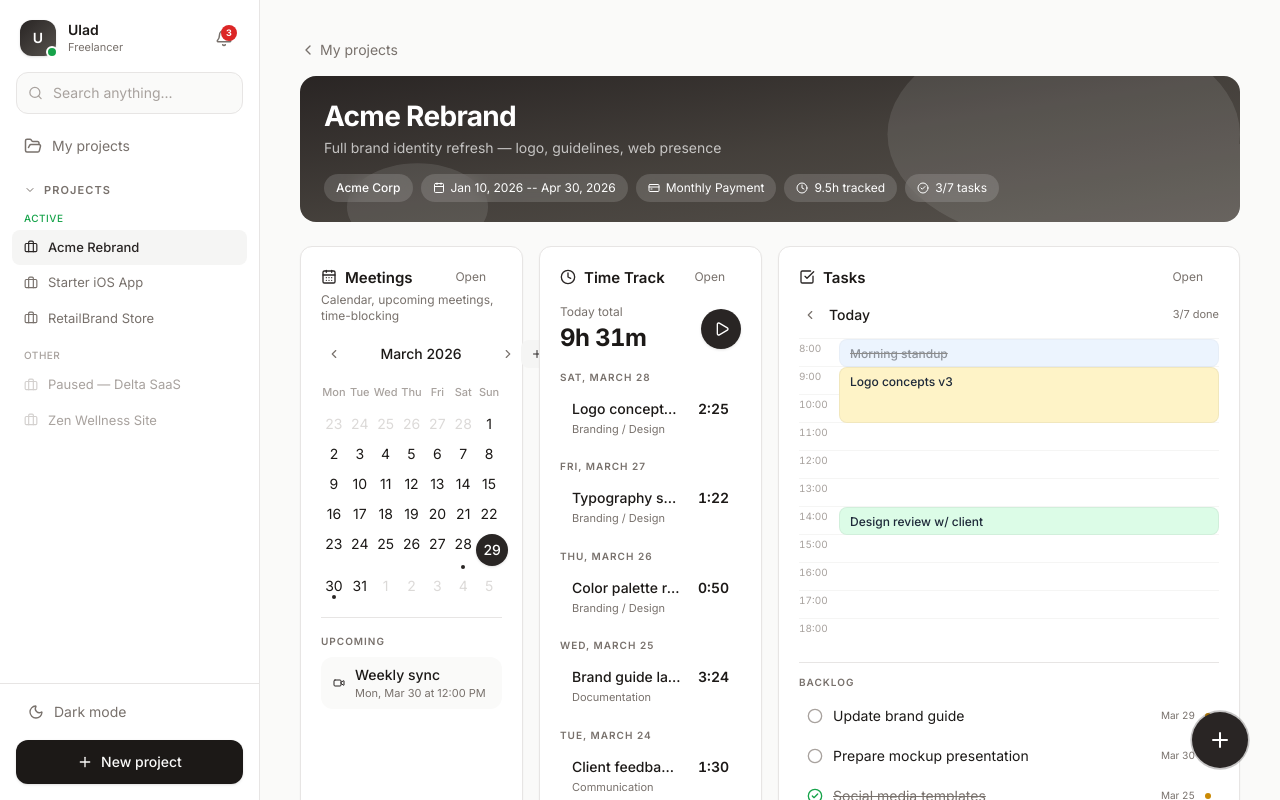
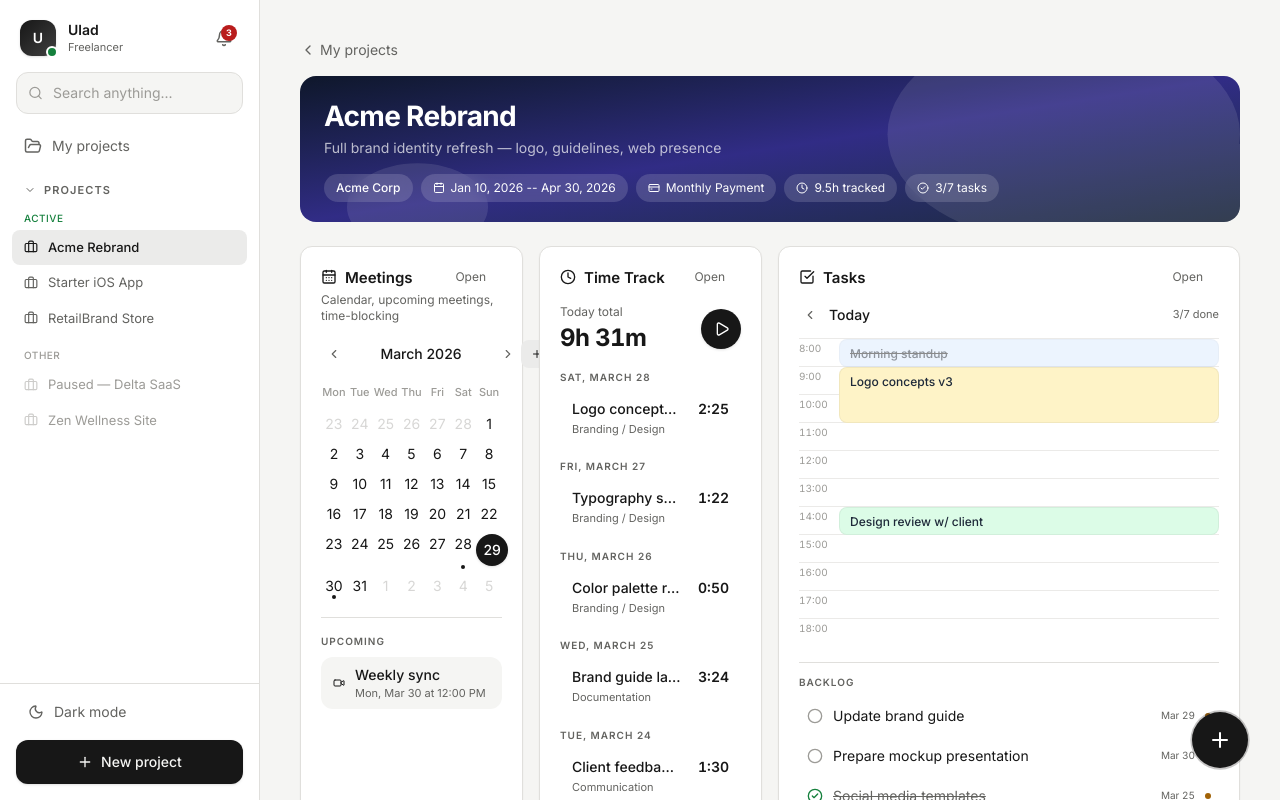
Before and after one commit to uladzik/test, a Next.js app in the folder freelance/: page /projects/1 in a window 1280 px wide. Shown: the top 800 px of the page. Built offline with nearby package versions, Linux system fonts and the light colour scheme.

Commit message:
AI Memory Update: 2026-03-29 17:34

```diff
--- a/freelance/src/app/globals.css
+++ b/freelance/src/app/globals.css
@@ -3,85 +3,85 @@
 @custom-variant dark (&:where(.dark, .dark *));
 
 :root {
-  --background: #fafaf9;
-  --foreground: #1c1917;
+  --background: #f5f5f3;
+  --foreground: #171717;
   --card: #ffffff;
-  --card-hover: #fafaf9;
-  --border: #e7e5e4;
-  --border-light: #f5f5f4;
-  --muted: #78716c;
-  --muted-light: #a8a29e;
-  --accent: #292524;
-  --accent-hover: #1c1917;
-  --accent-light: #57534e;
-  --accent-bg: #f5f5f4;
-  --success: #16a34a;
+  --card-hover: #fafaf8;
+  --border: #e0dfdc;
+  --border-light: #ebeae8;
+  --muted: #636360;
+  --muted-light: #9c9b97;
+  --accent: #171717;
+  --accent-hover: #000000;
+  --accent-light: #404040;
+  --accent-bg: #ebebea;
+  --success: #15803d;
   --success-bg: #f0fdf4;
-  --warning: #ca8a04;
+  --warning: #a16207;
   --warning-bg: #fefce8;
-  --danger: #dc2626;
+  --danger: #b91c1c;
   --danger-bg: #fef2f2;
-  --info: #57534e;
-  --info-bg: #f5f5f4;
+  --info: #404040;
+  --info-bg: #f5f5f3;
   --sidebar-width: 260px;
   --radius: 12px;
   --radius-sm: 8px;
-  --overlay: rgba(0, 0, 0, 0.35);
-  --shadow-card: 0 1px 2px rgba(0, 0, 0, 0.03), 0 1px 3px rgba(0, 0, 0, 0.02);
-  --shadow-card-hover: 0 3px 16px rgba(0, 0, 0, 0.06), 0 1px 2px rgba(0, 0, 0, 0.03);
+  --overlay: rgba(0, 0, 0, 0.4);
+  --shadow-card: 0 1px 2px rgba(0, 0, 0, 0.05);
+  --shadow-card-hover: 0 4px 16px rgba(0, 0, 0, 0.08);
 }
 
 .dark {
-  --background: #0c0a09;
-  --foreground: #e7e5e4;
-  --card: #1c1917;
-  --card-hover: #231f1d;
-  --border: #2e2a27;
-  --border-light: #252220;
-  --muted: #a8a29e;
-  --muted-light: #57534e;
-  --accent: #e7e5e4;
-  --accent-hover: #d6d3d1;
-  --accent-light: #a8a29e;
-  --accent-bg: #292524;
+  --background: #111110;
+  --foreground: #eeeeec;
+  --card: #1c1c1a;
+  --card-hover: #242422;
+  --border: #333330;
+  --border-light: #2a2a28;
+  --muted: #999996;
+  --muted-light: #666663;
+  --accent: #eeeeec;
+  --accent-hover: #ffffff;
+  --accent-light: #999996;
+  --accent-bg: #2a2a28;
   --success: #4ade80;
-  --success-bg: #0a1f0f;
-  --warning: #facc15;
-  --warning-bg: #1a1805;
+  --success-bg: #0f1f12;
+  --warning: #fbbf24;
+  --warning-bg: #1f1c0a;
   --danger: #f87171;
-  --danger-bg: #1f0a0a;
-  --info: #a8a29e;
-  --info-bg: #1c1917;
+  --danger-bg: #1f1010;
+  --info: #999996;
+  --info-bg: #1c1c1a;
   --overlay: rgba(0, 0, 0, 0.6);
-  --shadow-card: 0 1px 2px rgba(0, 0, 0, 0.4);
-  --shadow-card-hover: 0 4px 16px rgba(0, 0, 0, 0.4);
+  --shadow-card: 0 1px 2px rgba(0, 0, 0, 0.5);
+  --shadow-card-hover: 0 4px 16px rgba(0, 0, 0, 0.5);
 }
 
 @media (prefers-color-scheme: dark) {
   :root:not(.light) {
-    --background: #0c0a09;
-    --foreground: #e7e5e4;
-    --card: #1c1917;
-    --card-hover: #231f1d;
-    --border: #2e2a27;
-    --border-light: #252220;
-    --muted: #a8a29e;
-    --muted-light: #57534e;
-    --accent: #e7e5e4;
-    --accent-hover: #d6d3d1;
-    --accent-light: #a8a29e;
-    --accent-bg: #292524;
+    --background: #111110;
+    --foreground: #eeeeec;
+    --card: #1c1c1a;
+    --card-hover: #242422;
+    --border: #333330;
+    --border-light: #2a2a28;
+    --muted: #999996;
+    --muted-light: #666663;
+    --accent: #eeeeec;
+    --accent-hover: #ffffff;
+    --accent-light: #999996;
+    --accent-bg: #2a2a28;
     --success: #4ade80;
-    --success-bg: #0a1f0f;
-    --warning: #facc15;
-    --warning-bg: #1a1805;
+    --success-bg: #0f1f12;
+    --warning: #fbbf24;
+    --warning-bg: #1f1c0a;
     --danger: #f87171;
-    --danger-bg: #1f0a0a;
-    --info: #a8a29e;
-    --info-bg: #1c1917;
+    --danger-bg: #1f1010;
+    --info: #999996;
+    --info-bg: #1c1c1a;
     --overlay: rgba(0, 0, 0, 0.6);
-    --shadow-card: 0 1px 2px rgba(0, 0, 0, 0.4);
-    --shadow-card-hover: 0 4px 16px rgba(0, 0, 0, 0.4);
+    --shadow-card: 0 1px 2px rgba(0, 0, 0, 0.5);
+    --shadow-card-hover: 0 4px 16px rgba(0, 0, 0, 0.5);
   }
 }
 
--- a/freelance/src/lib/dummy-data.ts
+++ b/freelance/src/lib/dummy-data.ts
@@ -12,7 +12,7 @@ export const dummyProjects: Project[] = [
     endDate: "2026-04-30",
     status: "active",
     createdAt: "2026-01-10T00:00:00Z",
-    coverGradient: "from-stone-800 via-stone-700 to-stone-600",
+    coverGradient: "from-slate-900 via-indigo-900 to-slate-800",
   },
   {
     id: "2",
@@ -25,7 +25,7 @@ export const dummyProjects: Project[] = [
     endDate: "2026-07-31",
     status: "active",
     createdAt: "2026-02-01T00:00:00Z",
-    coverGradient: "from-zinc-700 via-zinc-600 to-stone-500",
+    coverGradient: "from-blue-900 via-sky-800 to-cyan-700",
   },
   {
     id: "3",
@@ -38,7 +38,7 @@ export const dummyProjects: Project[] = [
     endDate: "2026-06-15",
     status: "active",
     createdAt: "2026-03-01T00:00:00Z",
-    coverGradient: "from-stone-700 via-warmGray-600 to-neutral-500",
+    coverGradient: "from-emerald-900 via-teal-800 to-emerald-700",
   },
   {
     id: "4",
@@ -51,7 +51,7 @@ export const dummyProjects: Project[] = [
     endDate: "2026-03-01",
     status: "paused",
     createdAt: "2025-11-01T00:00:00Z",
-    coverGradient: "from-neutral-600 via-stone-500 to-stone-400",
+    coverGradient: "from-amber-800 via-orange-700 to-amber-600",
   },
   {
     id: "5",
@@ -64,7 +64,7 @@ export const dummyProjects: Project[] = [
     endDate: "2025-12-15",
     status: "completed",
     createdAt: "2025-09-01T00:00:00Z",
-    coverGradient: "from-stone-500 via-stone-400 to-stone-300",
+    coverGradient: "from-rose-800 via-pink-700 to-rose-600",
   },
 ];
 
```
